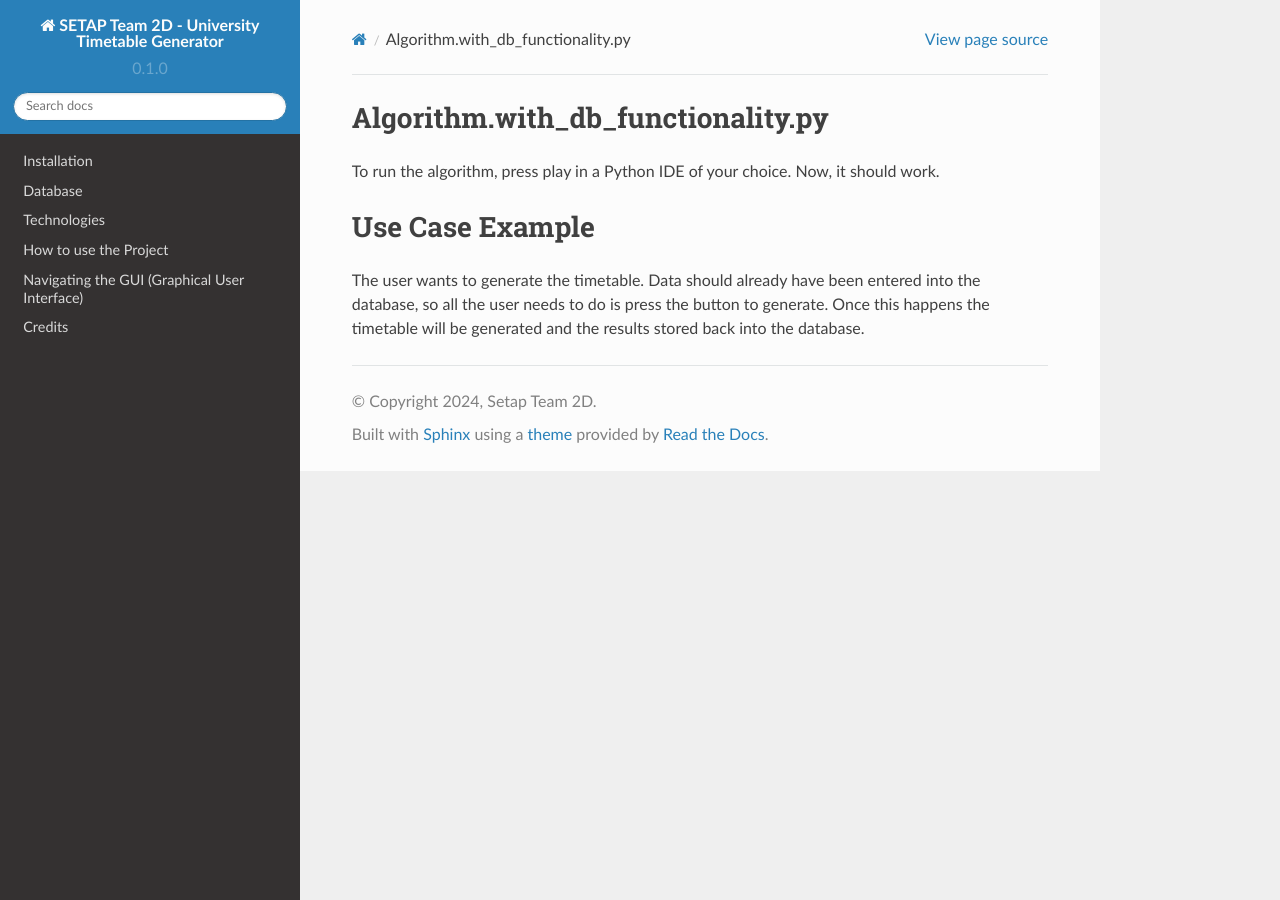
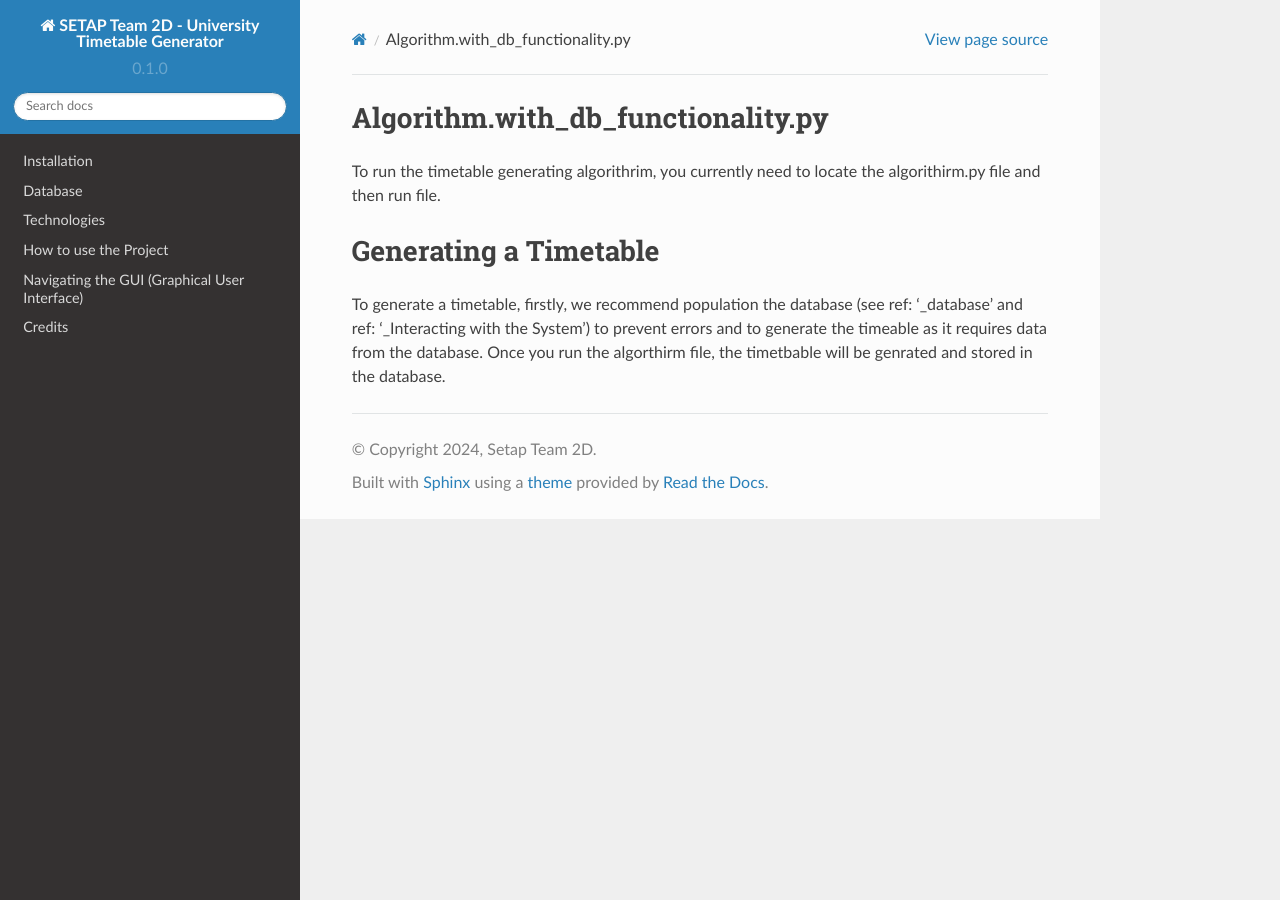
Before and after one commit to Group-2D/Demo-Project, a Sphinx documentation site: the page built from docs/source/algorithm.rst, in a window 1280 px wide. Built offline with Sphinx 7.4.7 and the Read the Docs theme 2.0.0, drawn with Linux system fonts in a browser that asks for light colours.

Commit message:
Update algorithm.rst

```diff
--- a/docs/source/algorithm.rst
+++ b/docs/source/algorithm.rst
@@ -1,9 +1,8 @@
 Algorithm.with_db_functionality.py
 ----------------
 
-To run the algorithm, press play in a Python IDE of your choice. Now, it should work.
+To run the timetable generating algorithrim, you currently need to locate the algorithirm.py file and then run file.
 
-Use Case Example
+Generating a Timetable
 -----------------
-
-The user wants to generate the timetable. Data should already have been entered into the database, so all the user needs to do is press the button to generate. Once this happens the timetable will be generated and the results stored back into the database.
+To generate a timetable, firstly, we recommend population the database (see ref: '_database' and ref: '_Interacting with the System') to prevent errors and to generate the timeable as it requires data from the database. Once you run the algorthirm file, the timetbable will be genrated and stored in the database.
```
